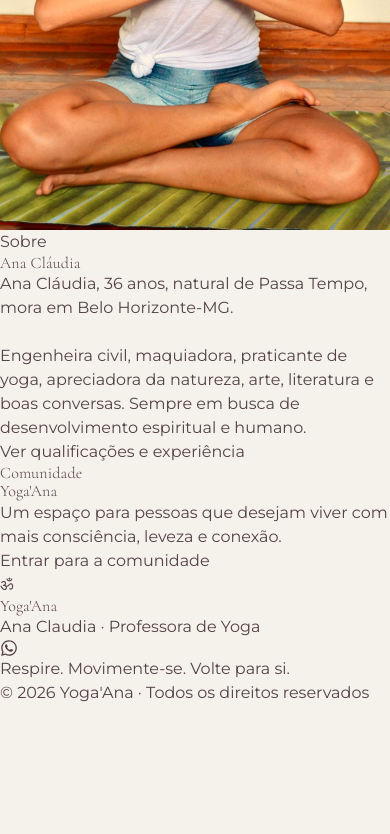
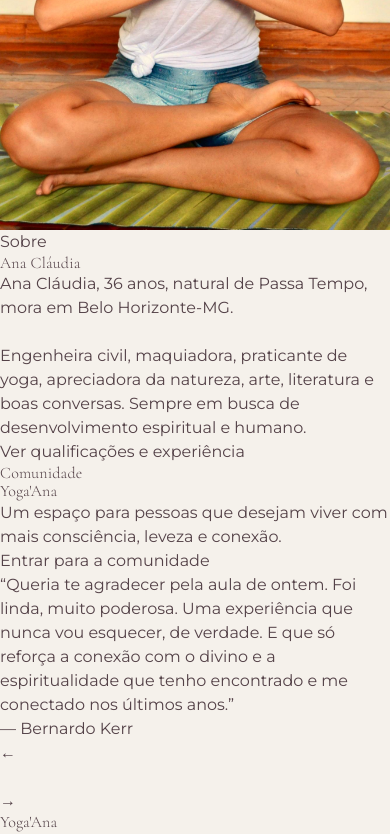
Before and after one commit to TayrineSoares/yogana-portfolio, a React (Vite) app: page / in a window 390 px wide. Shown: the part 2795-3629 px from the top of the page. Before the commit the page ends 3500 px from the top, so only its background shows below. Built offline with nearby package versions, Linux system fonts and the light colour scheme.

Commit message:
add reviews to the comunidade section

```diff
--- a/src/components/About.tsx
+++ b/src/components/About.tsx
@@ -60,7 +60,7 @@ const About = () => {
             {/* Name */}
             <h2 className="
               font-[var(--font-display)]
-              text-3xl sm:text-4xl md:text-5xl
+              text-3xl md:text-5xl
               font-light
               text-[var(--color-primary)]
               mb-2
--- a/src/components/Comunidade.tsx
+++ b/src/components/Comunidade.tsx
@@ -1,5 +1,32 @@
+import { useState } from "react";
 
 const Comunidade = () => {
+
+  const reviews = [
+    {
+      text: `Queria te agradecer pela aula de ontem. Foi linda, muito poderosa. Uma experiência que nunca vou esquecer, de verdade. E que só reforça a conexão com o divino e a espiritualidade que tenho encontrado e me conectado nos últimos anos.`,
+      author: "Bernardo Kerr",
+    },
+    {
+      text: `Uma voz firme, mas com a suavidade da alma foram nossas aulas conduzidas com amor e o estímulo necessário para um bem viver e uma boa saúde, no corpo e no espírito.
+      Uma dedicação sem igual, um sinal de profissionalismo e dedicação singulares.`,
+      author: "Claudia Filizzo",
+    },
+    {
+      text: `Que aula M-A-R-A-V-I-L-H-O-S-A!
+      Que profundo aprender mais sobre contentamento.
+      Dessa vez, assim como na aula anterior, me senti no lugar certo, na hora certa, ouvindo exatamente aquilo que precisava.  GRATIDÃO ENORME por estar tendo esse privilégio de estar nas suas aulas.`,
+      author: "Nome do aluno", // replace later
+    },
+    {
+      text: `Queria te agradecer muito pelas suas aulas maravilhosas, pelo atendimento no reiki que foi primoroso. Esse ano teria sido inúmeras vezes mais caótico se eu não tivesse sua guiança semanalmente.`,
+      author: "Anna Claudia",
+    },
+  ];
+
+  const [index, setIndex] = useState(0);
+
+
   return (
       <section
         id="comunidade"
@@ -14,7 +41,7 @@ const Comunidade = () => {
           {/* Title */}
           <h2 className="
             font-[var(--font-display)]
-            text-5xl
+            text-3xl md:text-5xl
             font-light
             text-[var(--color-primary)]
             mb-3
@@ -24,7 +51,7 @@ const Comunidade = () => {
 
           <h2 className="
             font-[var(--font-display)]
-            text-5xl
+            text-3xl md:text-5xl
             font-light
 
             text-[var(--color-text)]
@@ -61,11 +88,72 @@ const Comunidade = () => {
             Entrar para a comunidade
           </button>
 
-          {/* Symbol */}
-          <div className="mt-12 flex items-center justify-center gap-3 opacity-50">
-            <div className="w-px h-6 bg-[var(--color-accent)]" />
-            <span className="font-[var(--font-display)] text-base italic">ॐ</span>
-            <div className="w-px h-6 bg-[var(--color-accent)]" />
+          {/* REVIEWS */}
+          <div className="mt-10 text-center">
+
+            {/* Review Content */}
+            <div className="
+              max-w-sm mx-auto
+              h-[180px] sm:h-[200px]
+              flex flex-col justify-center
+              transition-all duration-300"
+            >
+              <p className="
+                text-sm
+                italic
+                leading-7
+                opacity-70
+                whitespace-pre-line
+              ">
+                “{reviews[index].text}”
+              </p>
+
+              <p className="text-xs mt-3 opacity-50">
+                — {reviews[index].author}
+              </p>
+            </div>
+
+            {/* Controls */}
+            <div className="flex justify-center items-center gap-4 mt-6">
+
+              {/* Left Arrow */}
+              <button
+                onClick={() =>
+                  setIndex((prev) => (prev - 1 + reviews.length) % reviews.length)
+                }
+                className="text-xs opacity-30 hover:opacity-60 transition"
+              >
+                ←
+              </button>
+
+              {/* Dots */}
+              <div className="flex gap-2">
+                {reviews.map((_, i) => (
+                  <button
+                    key={i}
+                    onClick={() => setIndex(i)}
+                    className={`
+                      w-2 h-2 rounded-full transition
+                      ${i === index
+                        ? "bg-[var(--color-primary)]"
+                        : "bg-[var(--color-accent)] opacity-40"}
+                    `}
+                  />
+                ))}
+              </div>
+
+              {/* Right Arrow */}
+              <button
+                onClick={() =>
+                  setIndex((prev) => (prev + 1) % reviews.length)
+                }
+                className="text-xs opacity-30 hover:opacity-60 transition"
+              >
+                →
+              </button>
+
+            </div>
+
           </div>
 
         </div>
--- a/src/components/Programas.tsx
+++ b/src/components/Programas.tsx
@@ -101,7 +101,7 @@ const Programas = () => {
                 mb-3
                 text-[var(--color-primary)]
               ">
-                Reiki Sessions
+                Sessões de Reiki
               </h3>
 
               <p className="
```
